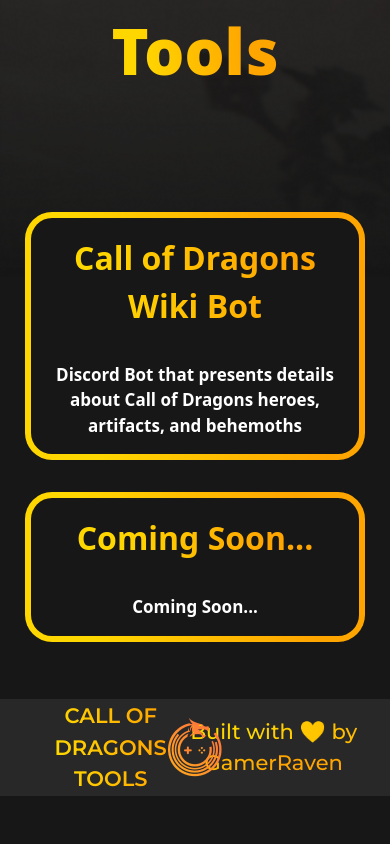
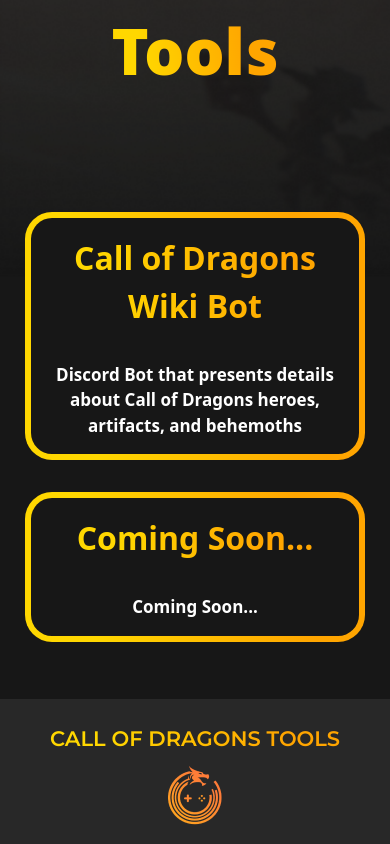
Before and after one commit to cod-tools/cod.tools, a Next.js app: page / in a window 390 px wide. Shown: the part 567-1411 px from the top of the page. Before the commit the page ends 1363 px from the top, so only its background shows below. Built offline with nearby package versions, Linux system fonts and the light colour scheme.

Commit message:
Responsiveness Updates
Updated Home Page & Footer Responsiveness

```diff
--- a/src/components/footer/footer.css
+++ b/src/components/footer/footer.css
@@ -13,6 +13,7 @@
     align-items: center;
     justify-content: center;
     height: 97px;
+    padding: 0;
 }
 
 .footer-text {
@@ -31,7 +32,7 @@
     transform: translateX(-50%);
 }
 
-.bwl-text{
+.bwl-text {
     font-family: var(--font-family);
     font-weight: 500;
     font-size: 21px;
@@ -39,4 +40,27 @@
     -webkit-background-clip: text;
     -webkit-text-fill-color: transparent;
     margin-left: auto;
+    display: block;
 }
+
+@media (max-width: 900px) {
+  .footer-container {
+    flex-direction: column;
+    height: auto;
+    padding: 1rem 0;
+  }
+
+  .footer-text{
+    margin: 0.5rem;
+  }
+
+  .logo {
+    position: relative;
+    left: initial;
+    transform: initial;
+  }
+
+  .bwl-text{
+    display: none;
+  }
+}
--- a/src/pages/index.css
+++ b/src/pages/index.css
@@ -89,7 +89,7 @@
     font-weight: 600;
 }
 
-@media (max-width: 768px) {
+@media (max-width: 1080px) {
     .page-background {
         height: 100%;
     }
```
